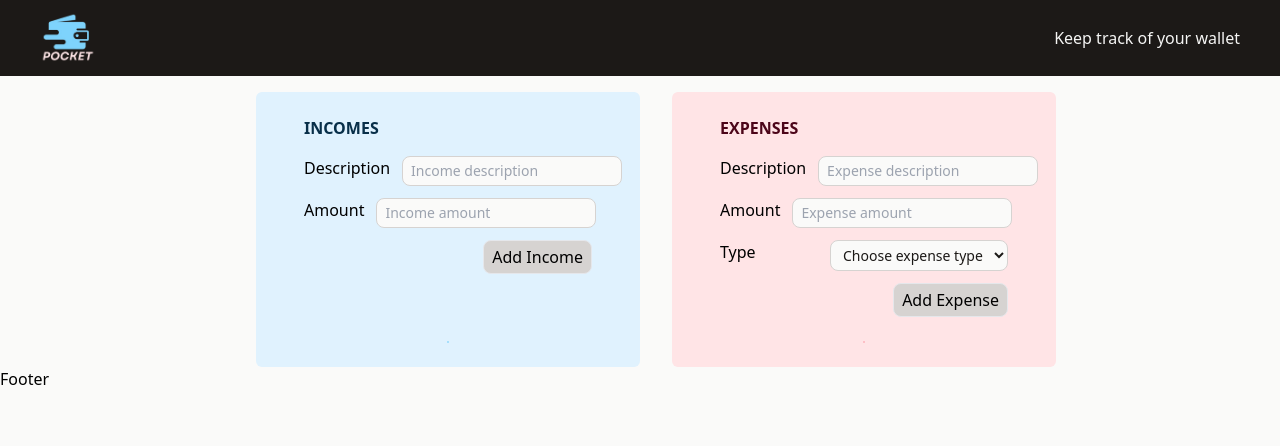
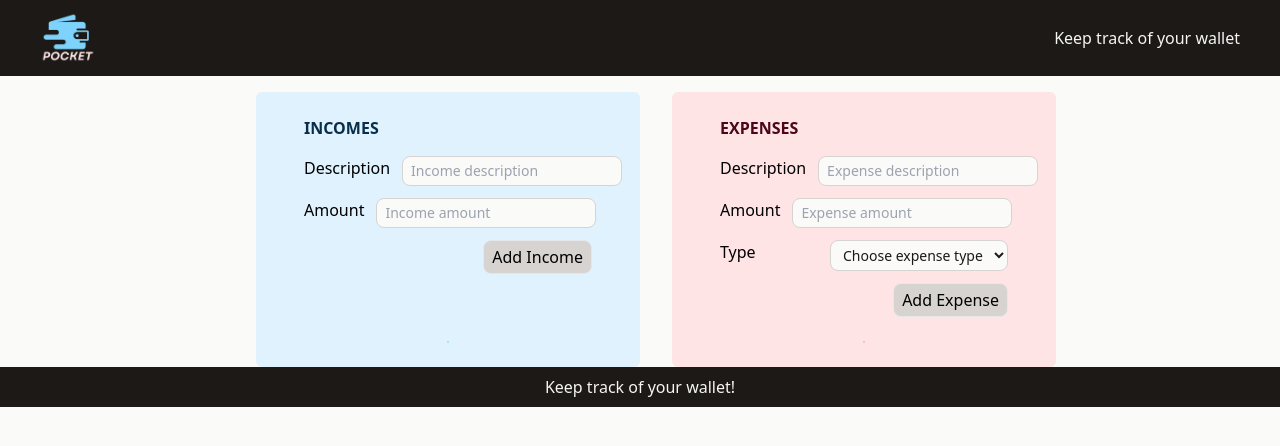
Before and after one commit to yukselsule/Pocket, a React (Vite) app: page / in a window 1280 px wide. Shown: the top 446 px of the page. Built offline with nearby package versions, Linux system fonts and the light colour scheme.

Commit message:
feat: 🎸 Footer added

```diff
--- a/src/components/Footer.jsx
+++ b/src/components/Footer.jsx
@@ -1,5 +1,9 @@
 function Footer() {
-  return <footer>Footer</footer>;
+    return (
+        <footer className="bg-stone-900 px-4 py-2 text-center text-stone-100">
+            <p>Keep track of your wallet!</p>
+        </footer>
+    );
 }
 
 export default Footer;
```
